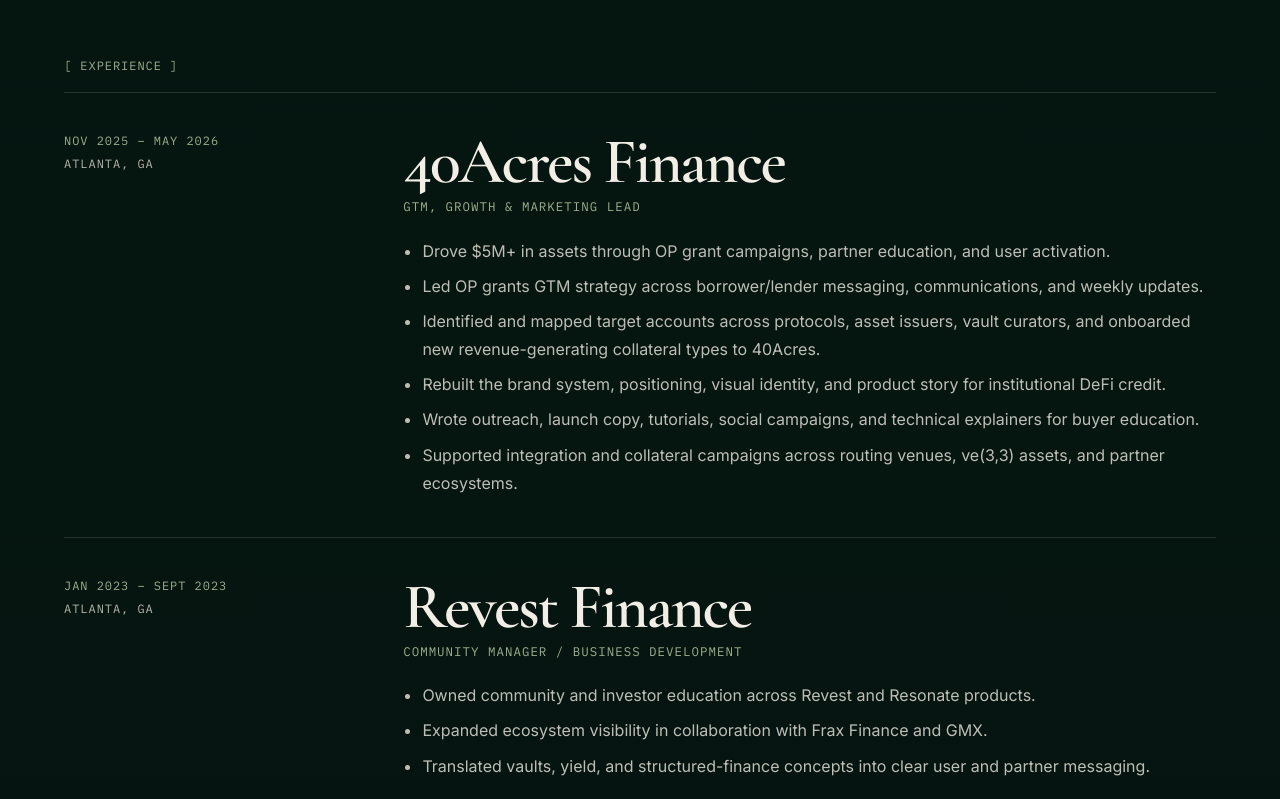
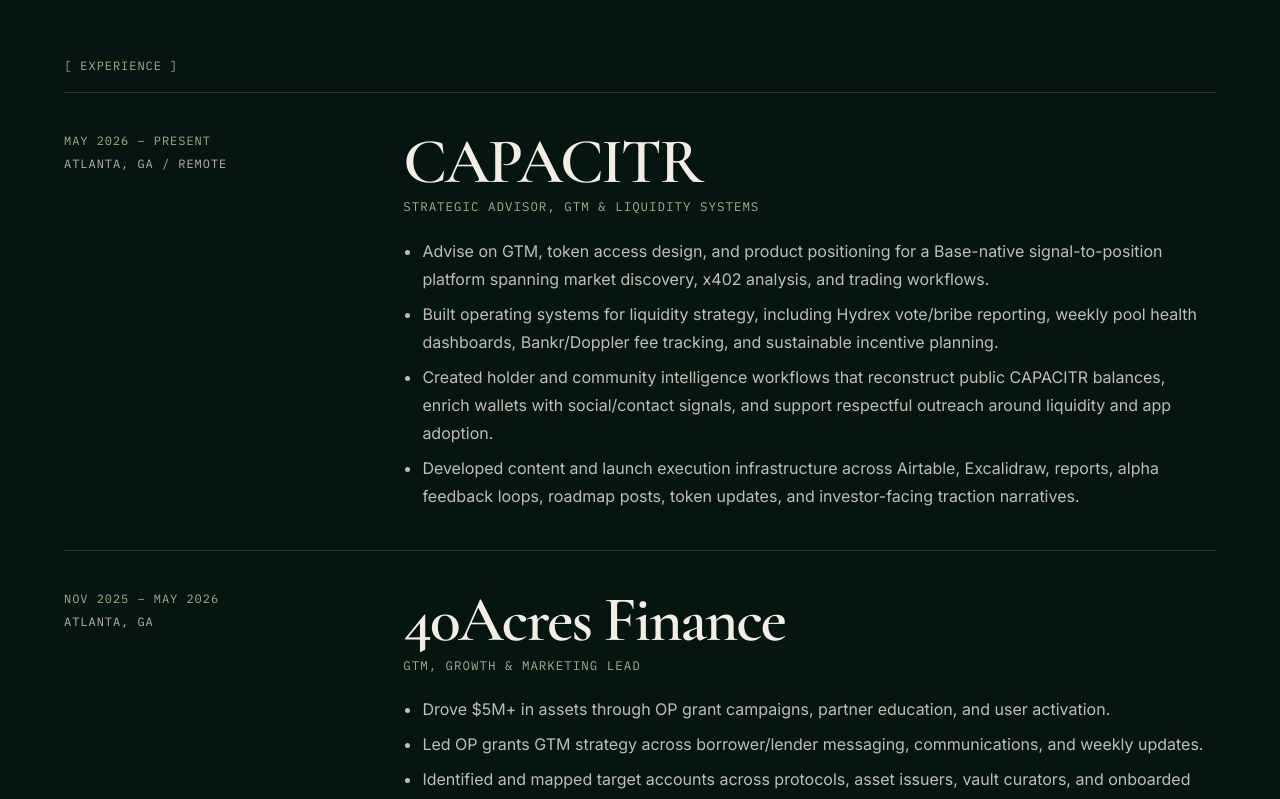
Before and after one commit to Syrexle/tariq-website, a React (Vite) app: page / in a window 1280 px wide. Shown: the part 4540-5339 px from the top of the page. Built offline with nearby package versions, Linux system fonts and the light colour scheme.

Commit message:
feat: add CAPACITR advisory experience

```diff
--- a/src/main.tsx
+++ b/src/main.tsx
@@ -14,6 +14,18 @@ const impact = [
 ]
 
 const experience = [
+  {
+    company: 'CAPACITR',
+    role: 'Strategic Advisor, GTM & Liquidity Systems',
+    location: 'Atlanta, GA / Remote',
+    dates: 'May 2026 – Present',
+    bullets: [
+      'Advise on GTM, token access design, and product positioning for a Base-native signal-to-position platform spanning market discovery, x402 analysis, and trading workflows.',
+      'Built operating systems for liquidity strategy, including Hydrex vote/bribe reporting, weekly pool health dashboards, Bankr/Doppler fee tracking, and sustainable incentive planning.',
+      'Created holder and community intelligence workflows that reconstruct public CAPACITR balances, enrich wallets with social/contact signals, and support respectful outreach around liquidity and app adoption.',
+      'Developed content and launch execution infrastructure across Airtable, Excalidraw, reports, alpha feedback loops, roadmap posts, token updates, and investor-facing traction narratives.',
+    ],
+  },
   {
     company: '40Acres Finance',
     role: 'GTM, Growth & Marketing Lead',
```
